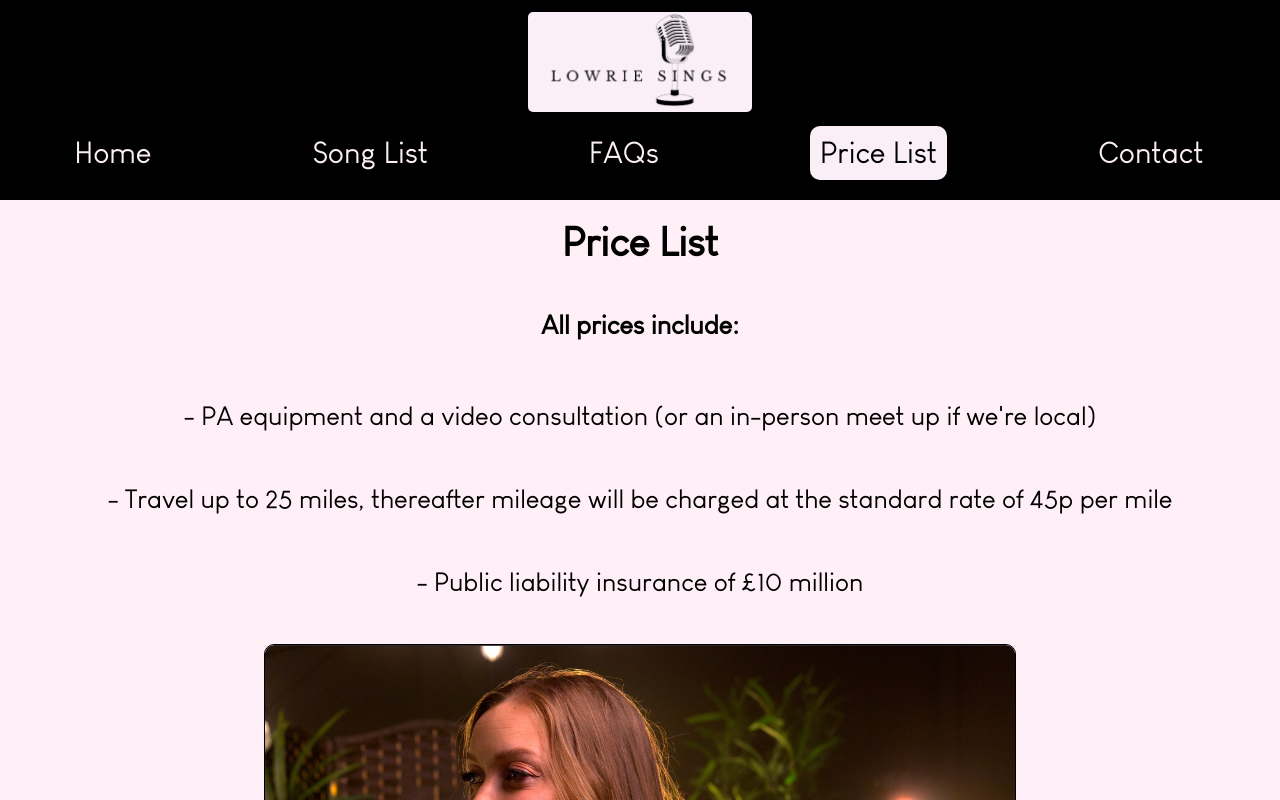
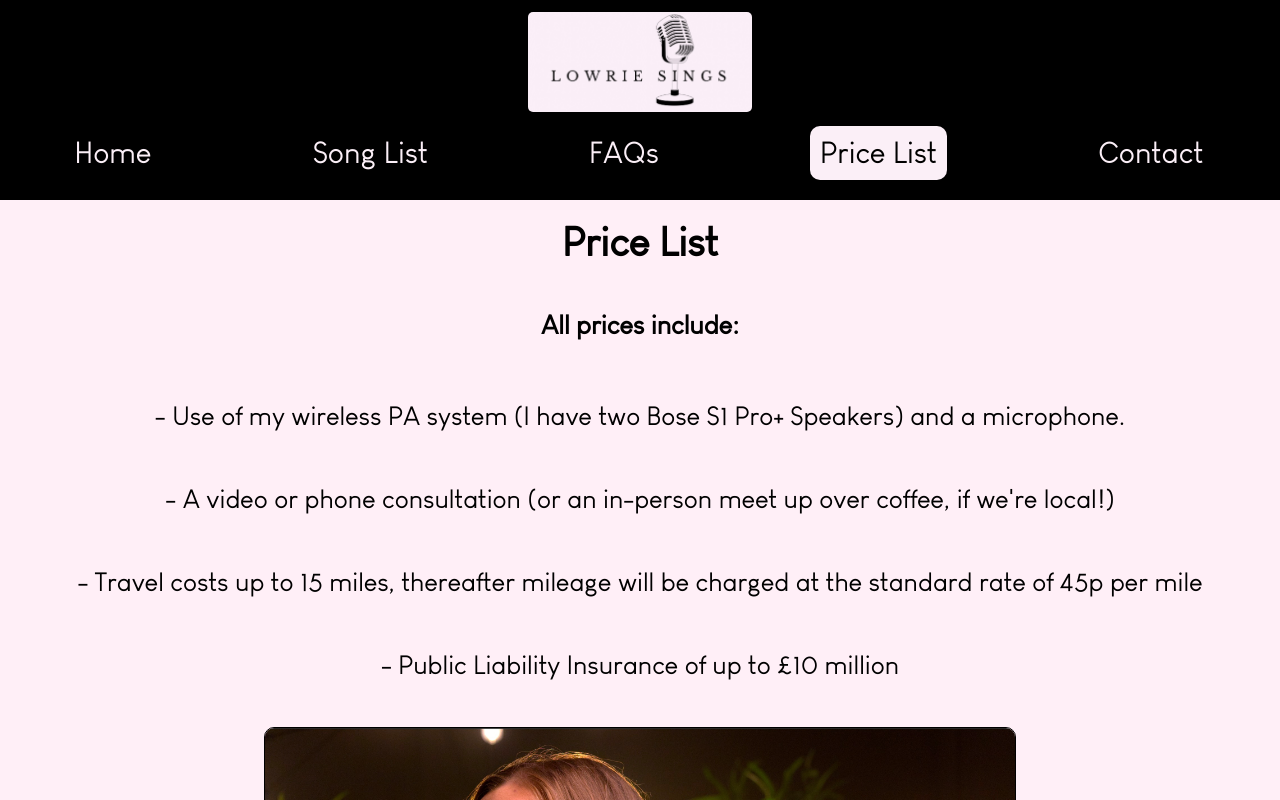
Before and after one commit to jleigh-100/lowriesings, a React app: page / in a window 1280 px wide. Both pictures are taken after a click on the element "Price List". Shown: the top 800 px of the page. Built offline with nearby package versions, Linux system fonts and the light colour scheme.

Commit message:
Update PriceList.jsx

```diff
--- a/client/src/components/pages/PriceList.jsx
+++ b/client/src/components/pages/PriceList.jsx
@@ -72,15 +72,15 @@ width: 100%;
 const performances = [
   {
     name: "1 hour",
-    price: 160,
+    price: 180,
   },
   {
     name: "2 hours",
-    price: 240,
+    price: 260,
   },
   {
     name: "3 hours",
-    price: 300,
+    price: 340,
   },
 ];
 
@@ -123,12 +123,15 @@ export const PriceList = () => {
       <h1>Price List</h1>
       <>
         <h4>All prices include:</h4>
-        <p>- PA equipment and a video consultation (or an in-person meet up if we're local)</p>
+        <p>- Use of my wireless PA system (I have two Bose S1 Pro+ Speakers) and a microphone.</p>
+         <p>
+          - A video or phone consultation (or an in-person meet up over coffee, if we're local!)
+        </p>
         <p>
-          - Travel up to 25 miles, thereafter mileage will be charged
+          - Travel costs up to 15 miles, thereafter mileage will be charged
           at the standard rate of 45p per mile
         </p>
-        <p>- Public liability insurance of £10 million</p>
+        <p>- Public Liability Insurance of up to £10 million</p>
       </>
       <StyledPhoto
         src="images/lowrie_lights.jpg"
```
